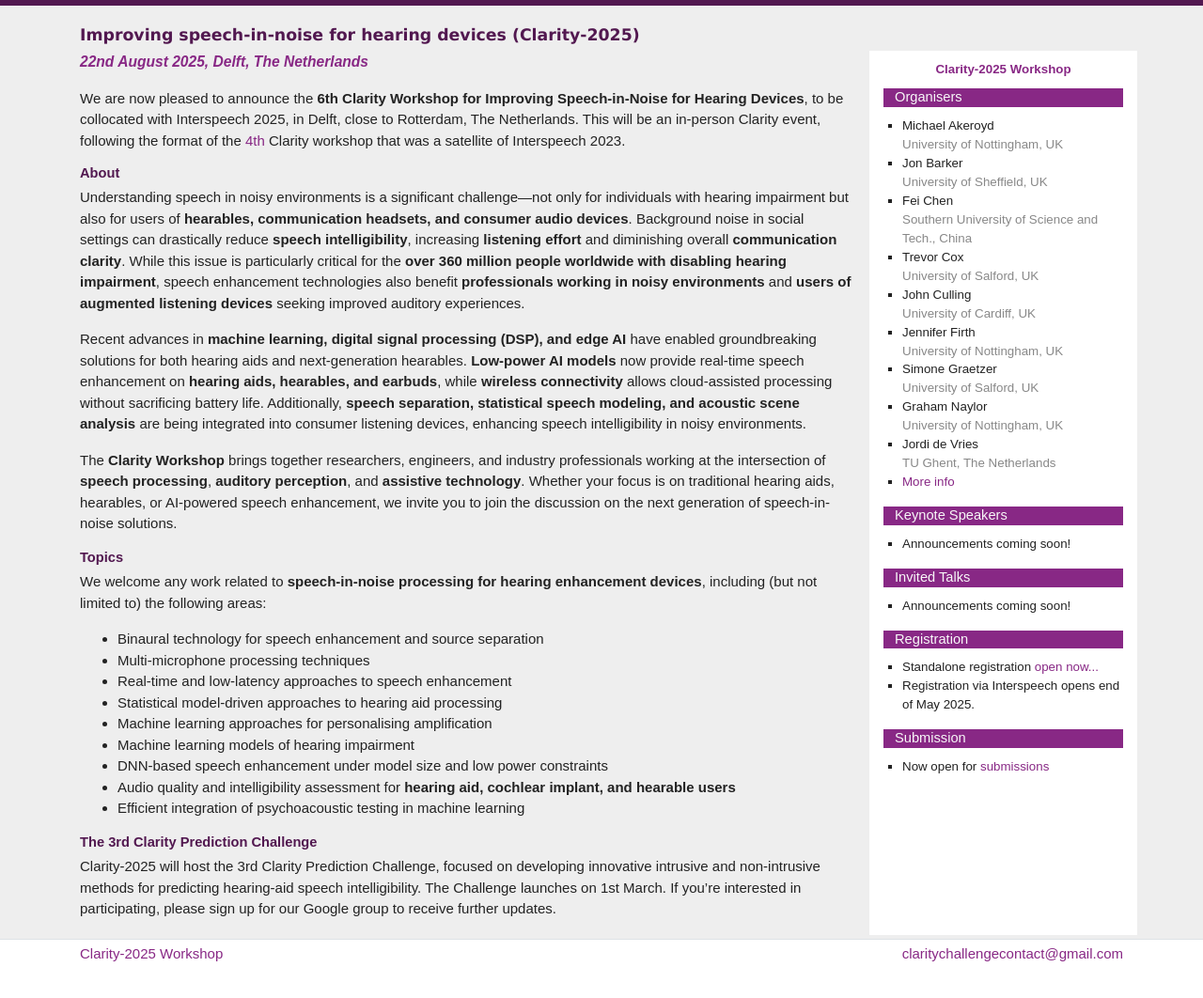
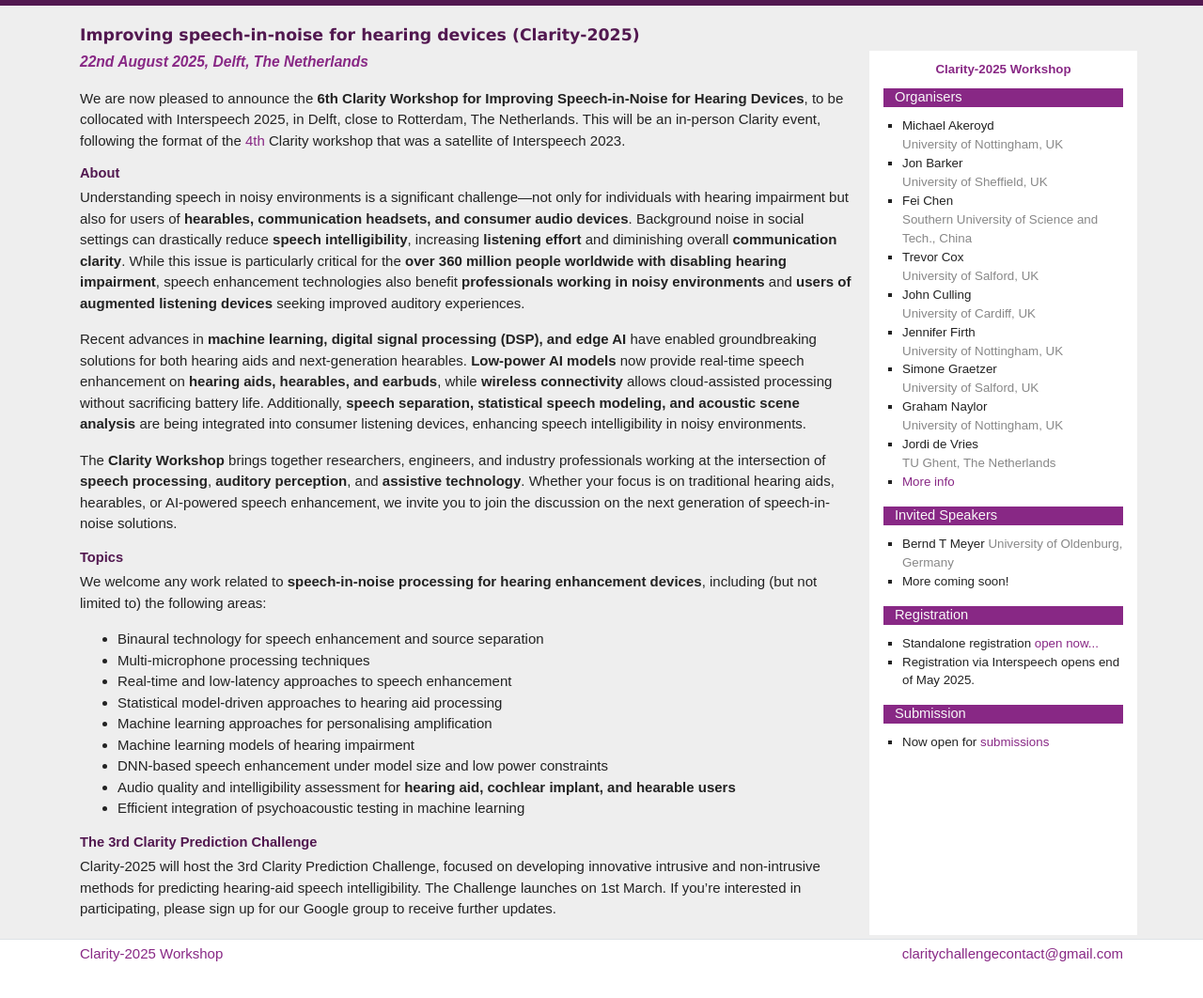
Before and after one commit to claritychallenge/clarity2025-workshop, a Jekyll site: the page built from index.md, in a window 1280 px wide, cut to the strip 122-1276 px from the top of the page. Shown: the top 1062 px of the strip at 94% size. Built offline with Jekyll 4.4.1, drawn with Linux system fonts in a browser that asks for light colours.

Commit message:
Added Bernd on frontpage

```diff
--- a/index.md
+++ b/index.md
@@ -81,18 +81,12 @@
             </ul>
         </div>
 
-        <h2> Keynote Speakers </h2>
+        <h2> Invited Speakers </h2>
 
           <div class="board-list">
             <ul>
-<li> Announcements coming soon! </li>            </ul>
-
-         <h2> Invited Talks </h2>
-
-          <div class="board-list">
-            <ul>
-<li> Announcements coming soon! </li>
-            </ul>
+<Li> Bernd T Meyer <a href="#" class="text-muted">University of Oldenburg, Germany </a></li>
+<li> More coming soon! </li>            </ul>
 
         </div>
         <h2> Registration </h2>
```
